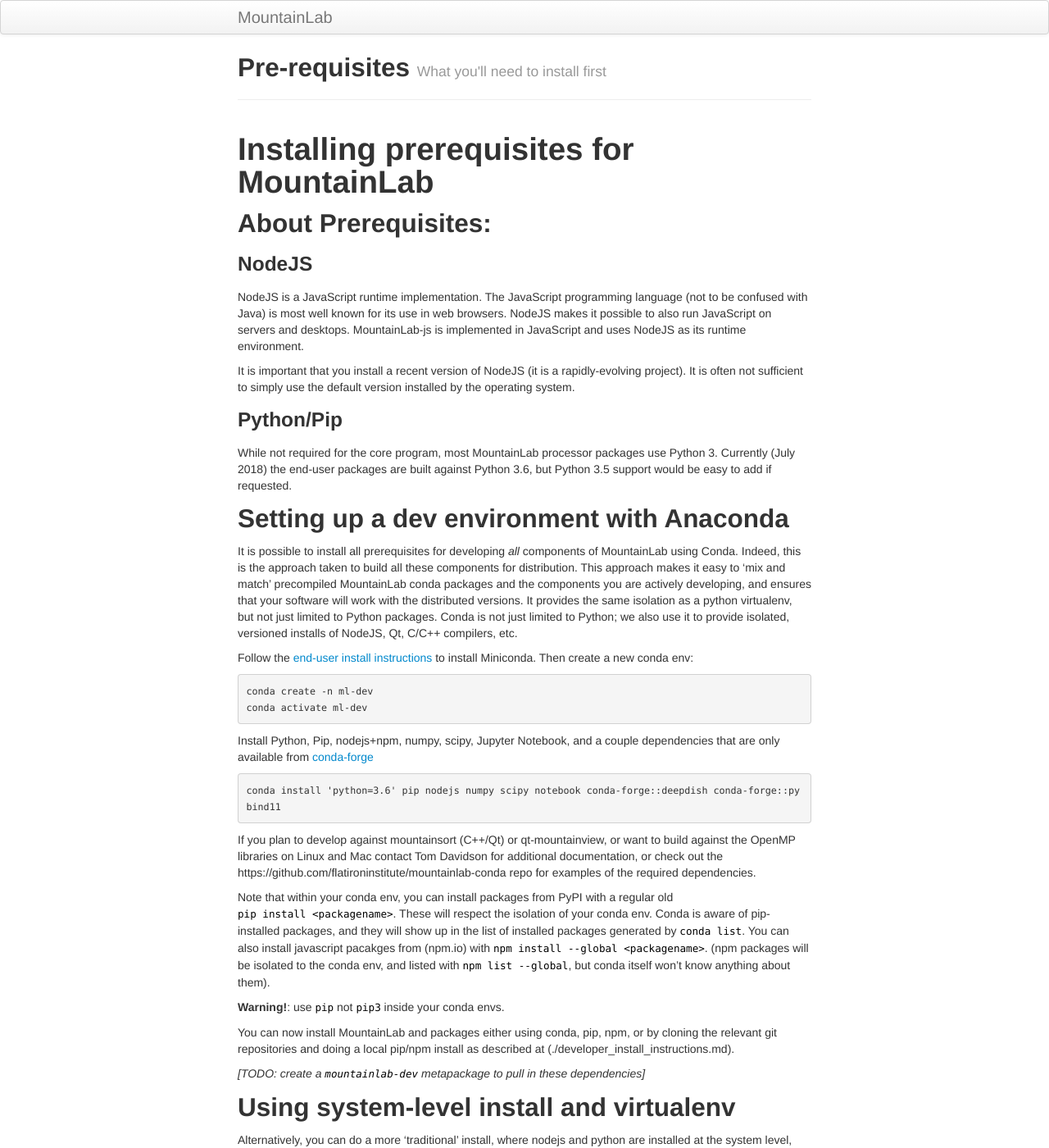
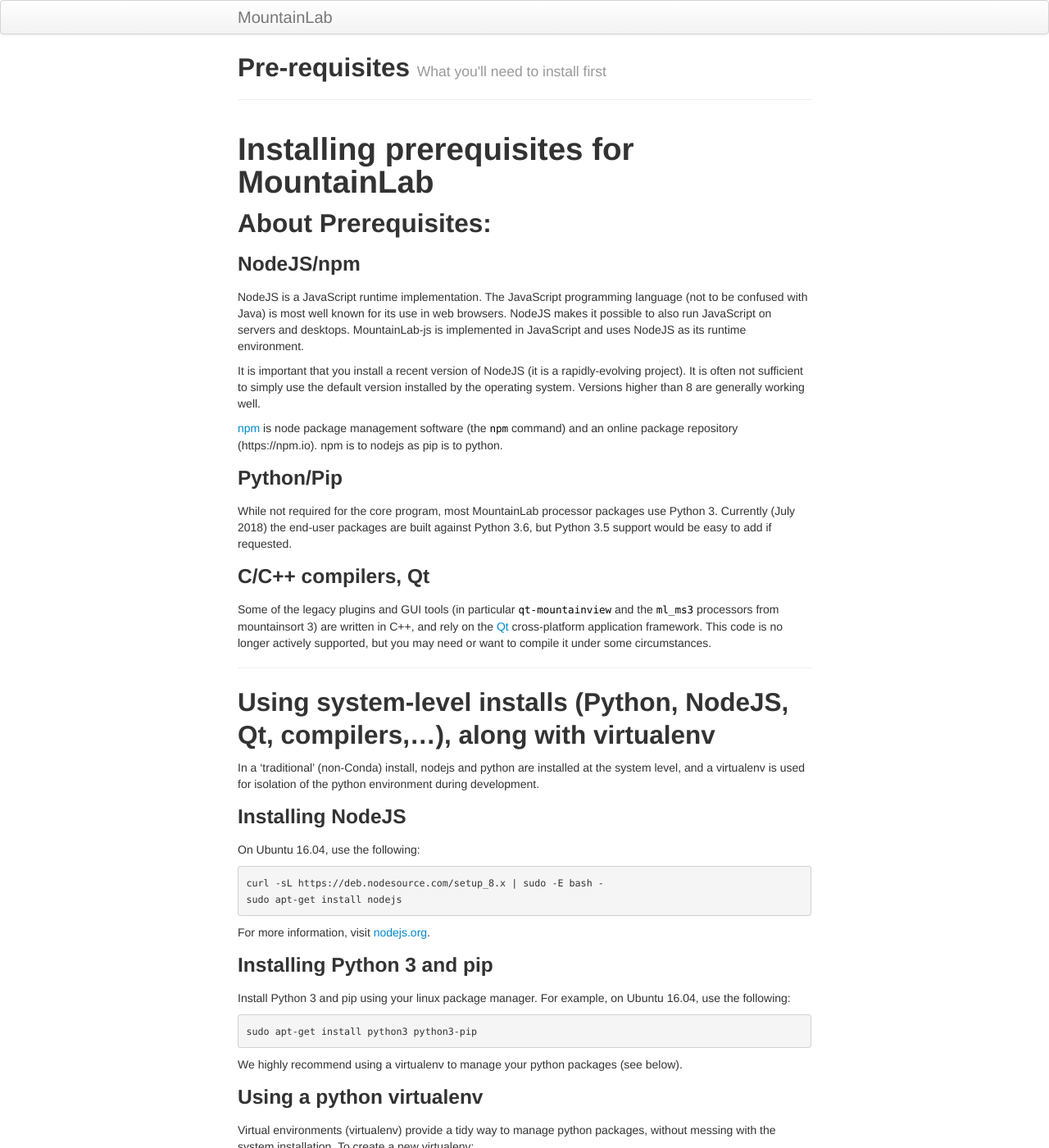
Before and after one commit to flatironinstitute/mountainlab-js, a Jekyll site: the page built from docs/docs_editable/prerequisites.md, in a window 1280 px wide and 1400 px high. Shown: the whole window at 82% size. Built offline with Jekyll 4.4.1, drawn with Linux system fonts in a browser that asks for light colours; some of the changed text lies outside the part shown.

Commit message:
Dev install instructions: de-emphasize conda approach, lots more detail

````diff
--- a/docs/docs_editable/prerequisites.md
+++ b/docs/docs_editable/prerequisites.md
@@ -9,42 +9,23 @@
 
 ## About Prerequisites:
 
-### NodeJS
+### NodeJS/npm
 NodeJS is a JavaScript runtime implementation. The JavaScript programming language (not to be confused with Java) is most well known for its use in web browsers. NodeJS makes it possible to also run JavaScript on servers and desktops. MountainLab-js is implemented in JavaScript and uses NodeJS as its runtime environment.
 
-It is important that you install a recent version of NodeJS (it is a rapidly-evolving project). It is often not sufficient to simply use the default version installed by the operating system.
+It is important that you install a recent version of NodeJS (it is a rapidly-evolving project). It is often not sufficient to simply use the default version installed by the operating system. Versions higher than 8 are generally working well.
+
+[npm](npm.io) is node package management software (the `npm` command) and an online package repository (https://npm.io). npm is to nodejs as pip is to python.
 
 ### Python/Pip
 While not required for the core program, most MountainLab processor packages use Python 3. Currently (July 2018) the end-user packages are built against Python 3.6, but Python 3.5 support would be easy to add if requested.
 
+### C/C++ compilers, Qt
+Some of the legacy plugins and GUI tools (in particular `qt-mountainview` and the `ml_ms3` processors from mountainsort 3) are written in C++, and rely on the [Qt](qt.io) cross-platform application framework. This code is no longer actively supported, but you may need or want to compile it under some circumstances.
 
-## Setting up a dev environment with Anaconda
+_____
+## Using system-level installs (Python, NodeJS, Qt, compilers,...), along with virtualenv
 
-It is possible to install all prerequisites for developing *all* components of MountainLab using Conda. Indeed, this is the approach taken to build all these components for distribution. This approach makes it easy to 'mix and match' precompiled MountainLab conda packages and the components you are actively developing, and ensures that your software will work with the distributed versions. It provides the same isolation as a python virtualenv, but not just limited to Python packages. Conda is not just limited to Python; we also use it to provide isolated, versioned installs of NodeJS, Qt, C/C++ compilers, etc.
-
-Follow the [end-user install instructions](../../README.md) to install Miniconda. Then create a new conda env:
-```
-conda create -n ml-dev
-conda activate ml-dev
-```
-Install Python, Pip, nodejs+npm, numpy, scipy, Jupyter Notebook, and a couple dependencies that are only available from [conda-forge](https://conda-forge.org)
-```
-conda install 'python=3.6' pip nodejs numpy scipy notebook conda-forge::deepdish conda-forge::pybind11
-```
-
-If you plan to develop against mountainsort (C++/Qt) or qt-mountainview, or want to build against the OpenMP libraries on Linux and Mac contact Tom Davidson for additional documentation, or check out the https://github.com/flatironinstitute/mountainlab-conda repo for examples of the required dependencies.
-
-Note that within your conda env, you can install packages from PyPI with a regular old `pip install <packagename>`. These will respect the isolation of your conda env. Conda is aware of pip-installed packages, and they will show up in the list of installed packages generated by `conda list`. You can also install javascript pacakges from (npm.io) with `npm install --global <packagename>`. (npm packages will be isolated to the conda env, and listed with `npm list --global`, but conda itself won't know anything about them).
-
-**Warning!**: use `pip` not `pip3` inside your conda envs.
-
-You can now install MountainLab and packages either using conda, pip, npm, or by cloning the relevant git repositories and doing a local pip/npm install as described at (./developer_install_instructions.md).
-
-*[TODO: create a `mountainlab-dev` metapackage to pull in these dependencies]*
-
-## Using system-level install and virtualenv
-
-Alternatively, you can do a more 'traditional' install, where nodejs and python are installed at the system level, and a virtualenv is used for isolation of the python environment alone.
+In a 'traditional' (non-Conda) install, nodejs and python are installed at the system level, and a virtualenv is used for isolation of the python environment during development.
 
 ### Installing NodeJS
 
@@ -63,7 +44,7 @@
 sudo apt-get install python3 python3-pip
 ```
 
-We highly recommend using a virtualenv (or a Conda env) to manage your python packages (see below).
+We highly recommend using a virtualenv to manage your python packages (see below).
 
 ### Using a python virtualenv
 
@@ -95,3 +76,44 @@
 ```
 
 I personally put the above ```source ...``` line in my .bashrc file so that every time I open a terminal, I am in the default virtualenv. However, if you use pip to install packages without sudo then it installs them in `~/.local/lib/python3.6/site-packages` or similar so it is not really necessary to do this.
+
+### Legcay: Building Qt-based projects
+
+Installing Qt and C/C++ compilers to build legacy components (qt-mountainview or ms3 processors) is beyond the scope of this document. You may review the install instructions given for building Mountainsort3 on Ubuntu 16.04 [here](http://mountainsort.readthedocs.io/en/latest/installation_advanced.html). (Or consider using Conda to install these prerequisites; see below).
+
+_____
+## Setting up a dev environment with Conda
+
+It is possible to install the prerequisites for developing *all* components of MountainLab using Conda, including npm packages, python packages, compiled C/C++ processors, and Qt-based apps. Indeed, this is the approach we take to build the conda pacakges used for distribution to end-users in the [mountainlab conda recipes](https://github.com/flatironinstitute/mountainlab-conda).
+
+A Conda env containing the required development tools and libraries gives many of the same benefits as a python virtualenv, but is not just limited to Python and its packages. For instance, NodeJS npm packages installed 'globally' within a conda env are only available within that env. Conda can also provide isolated, versioned installs of Qt, C/C++ compilers, etc. As an added bonus, the build tools can be installed nearly identically on both Linux and MacOS.
+
+Follow the [end-user install instructions](../../README.md) to install Miniconda. Ensure you are running conda >= 4.4 (`conda -V`; if not, run `conda update conda`). Then create a new conda env:
+```
+conda create -n ml-dev
+conda activate ml-dev
+```
+Install Python, Pip, NodeJS+npm, NumPy, SciPy, Jupyter Notebook, and a couple dependencies that are only available from [conda-forge](https://conda-forge.org)
+```
+conda install 'python=3.6' pip nodejs numpy scipy notebook conda-forge::deepdish conda-forge::pybind11
+```
+
+Note that within your conda env, you can install packages from PyPI with a regular old `pip install --upgrade .` . Packages installed this way will be installed into the Python provided by your conda env. Conda is also aware of pip-installed packages, and they will show up in the list of installed packages generated by `conda list`. Similarly, you can install NodeJS pacakges (from [npm.io](npm.io)) with `npm install --global <packagename>`. (npm packages will also be isolated to the conda env, and listed with `npm list --global`, but won't show up with `conda list` since conda doesn't know from npm).
+
+**Warning!**: use `pip` not `pip3` inside your conda envs.
+
+### Building legacy Qt+C++ components
+
+If you plan to develop against mountainsort (C++/Qt) or qt-mountainview, or want to build against the OpenMP libraries on Linux and Mac you may want to check out [the mountainlab conda recipes](https://github.com/flatironinstitute/mountainlab-conda) for working examples of the required conda dependencies. Briefly, for Qt apps, you will want to install Qt, a C/C++ compiler suite (NB: no need for XCode on Mac!), and the correct OpenMP package:
+```
+# On Linux:
+conda install qt gcc-linux-64 g++-linux-64 intel-openmp
+
+# On Mac:
+conda install qt clang-linux-64 clangxx-linux-64 llvm-openmp
+```
+On linux, with your `ml-dev` env active, you should immediately be able to run a typical `qmake && make` command to build a Qt-based project.
+
+On Mac, there are a couple platform-specific quirks that need to be addressed: you need to point the compiler to a local copy of the MacOSX SDK, which Apple does not allow Conda to redistribute, and you need to use a special shim to stop qmake from using the XCode-provided compilers. See [this GitHub issue](https://github.com/ContinuumIO/anaconda-issues/issues/9745#issuecomment-404391318) for hints, or contact Tom Davidson (@tjd2002) to request additional documentation.
+
+*[TODO: create a `mountainsort-dev` conda metapackage to specify these dependencies]*
````
